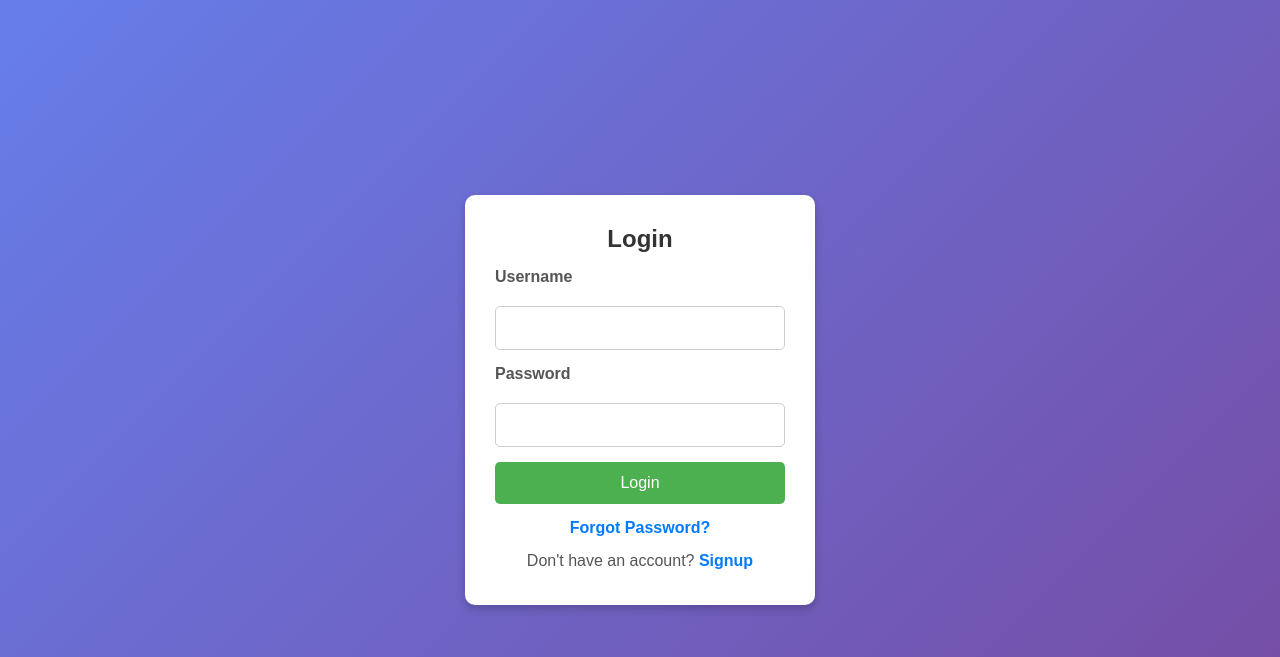
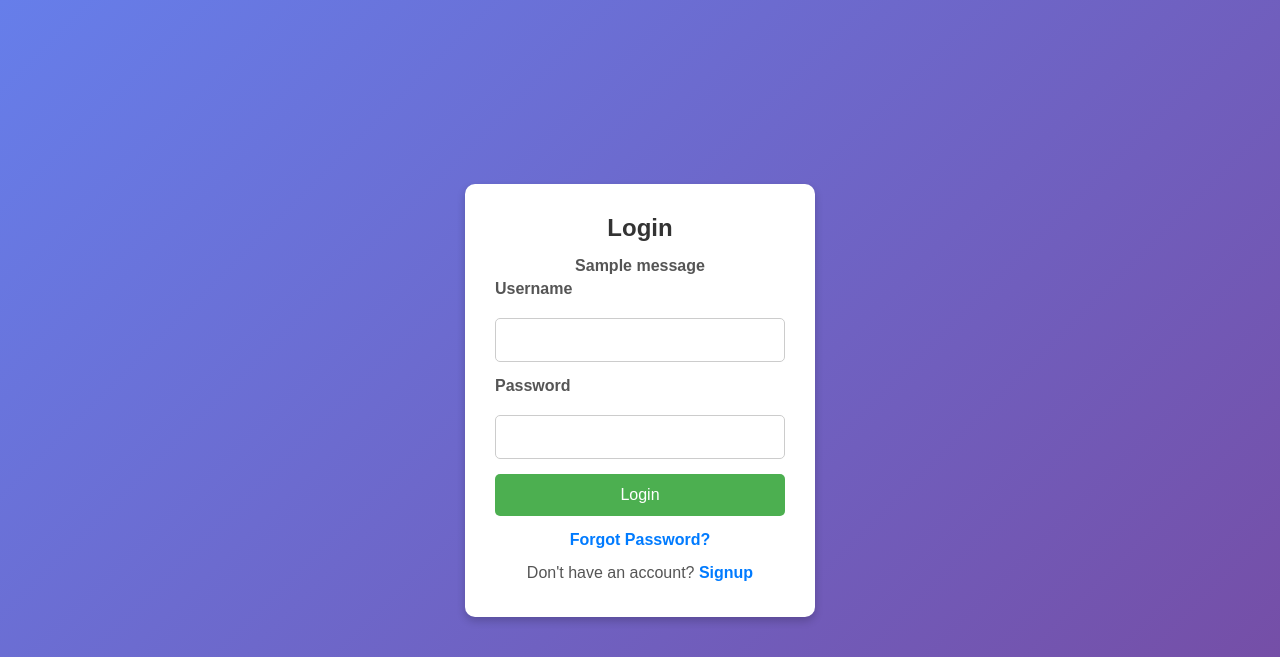
Before and after one commit to shaurya1234524/wraphealthai, a Django app: page /login/ in a window 1280 px wide. Shown: the top 657 px of the page. Run offline with Django 5.2, Linux system fonts and the light colour scheme; tables that the repository leaves empty hold one stand-in row (values such as "Sample post"); one stand-in notice (Sample message) is shown.

Commit message:
Update login.html

```diff
--- a/healthai/templates/login.html
+++ b/healthai/templates/login.html
@@ -102,6 +102,14 @@
 <body>
     <div class="container">
         <h2>Login</h2>
+        {% if messages %}
+    <div style="color: red; font-weight: bold;">
+        {% for message in messages %}
+            <p>{{ message }}</p>
+        {% endfor %}
+    </div>
+{% endif %}
+
         <form method="post" action="{% url 'login' %}">
             {% csrf_token %}
             <label for="username">Username</label>
```
